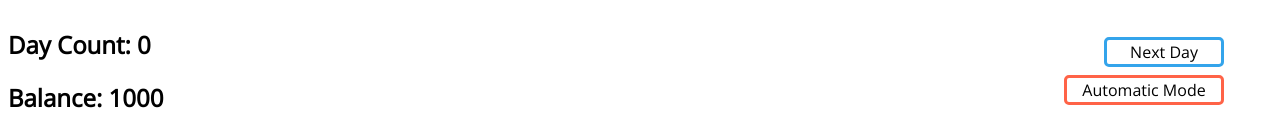
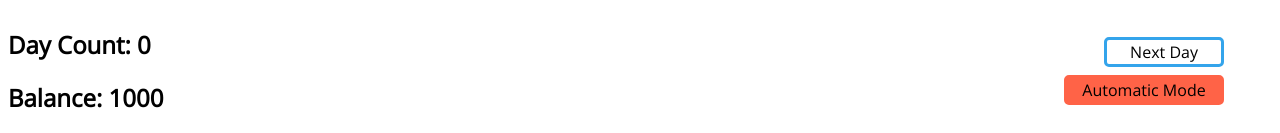
Before and after one commit to Nick-Fanelli/FinancialLiteracy, a plain HTML site: page index.html in a window 1280 px wide. Shown: the top 133 px of the page. Drawn offline with nearby package versions, Linux system fonts and the light colour scheme.

Commit message:
feat: set auto mode enabled by default

```diff
--- a/index.html
+++ b/index.html
@@ -17,7 +17,7 @@
         </div>
         <div class="section">
             <button id="increment">Next Day</button>
-            <button id="automatic">Automatic Mode</button>
+            <button id="automatic" class="enabled">Automatic Mode</button>
         </div>
     </div>
     <table>
```
